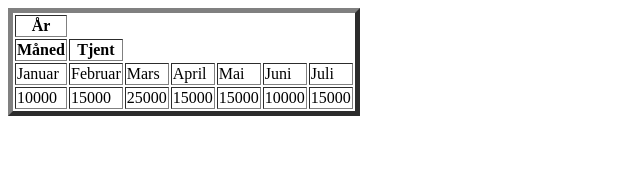
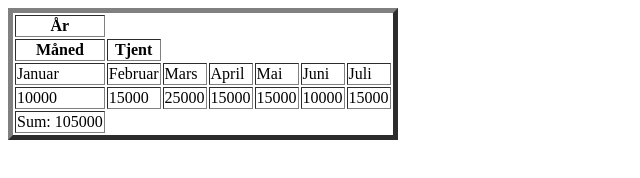
Before and after one commit to danielholthe05/proveIT, a plain HTML site: page Index.html in a window 1280 px wide. Shown: the whole page, without its empty margins (0-640 px from the left). Drawn offline with Linux system fonts and the light colour scheme.

Commit message:
Oppgave1

```diff
--- a/Oppgave1.html
+++ b/Index.html
@@ -23,7 +23,9 @@
         <td>15000</td>
         <td>10000</td>
         <td>15000</td>
-
+    </tr>
+    <tr>
+        <td>Sum: 105000</td>
     </tr>
 
 </table>
```
Also changed, not shown: friluftsliv_1.jpg (deleted), friluftsliv_2.jpg (deleted), friluftsliv_3.jpg (deleted), friluftsliv_4.jpg (deleted), friluftsliv_5.jpg (deleted), friluftsliv_6.jpg (deleted), friluftsliv_7.jpg (deleted), friluftsliv_8.jpg (deleted).
